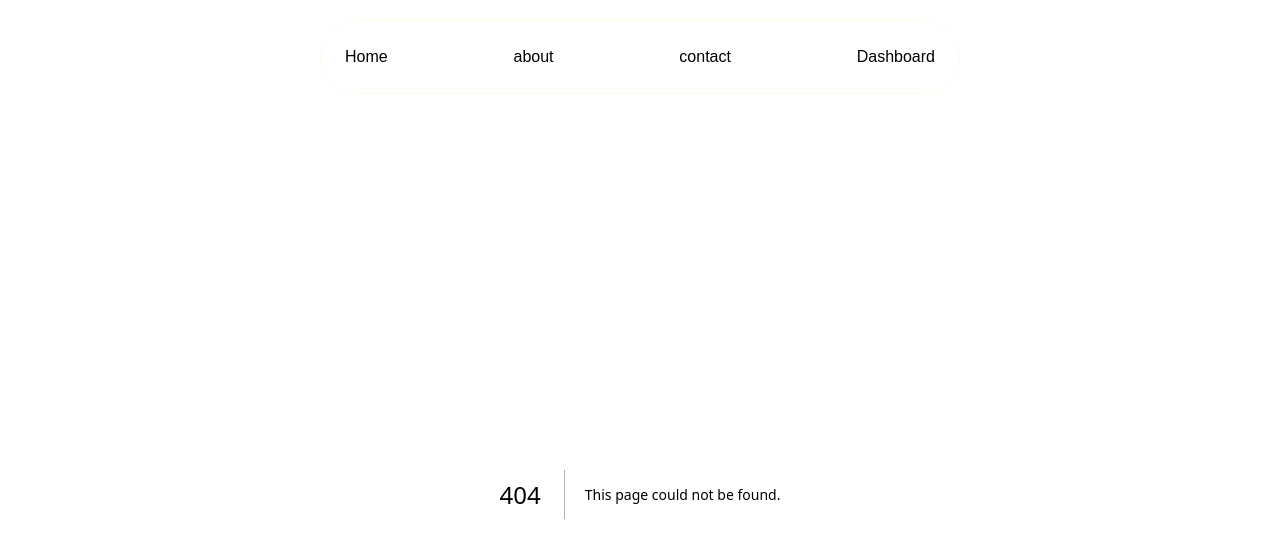
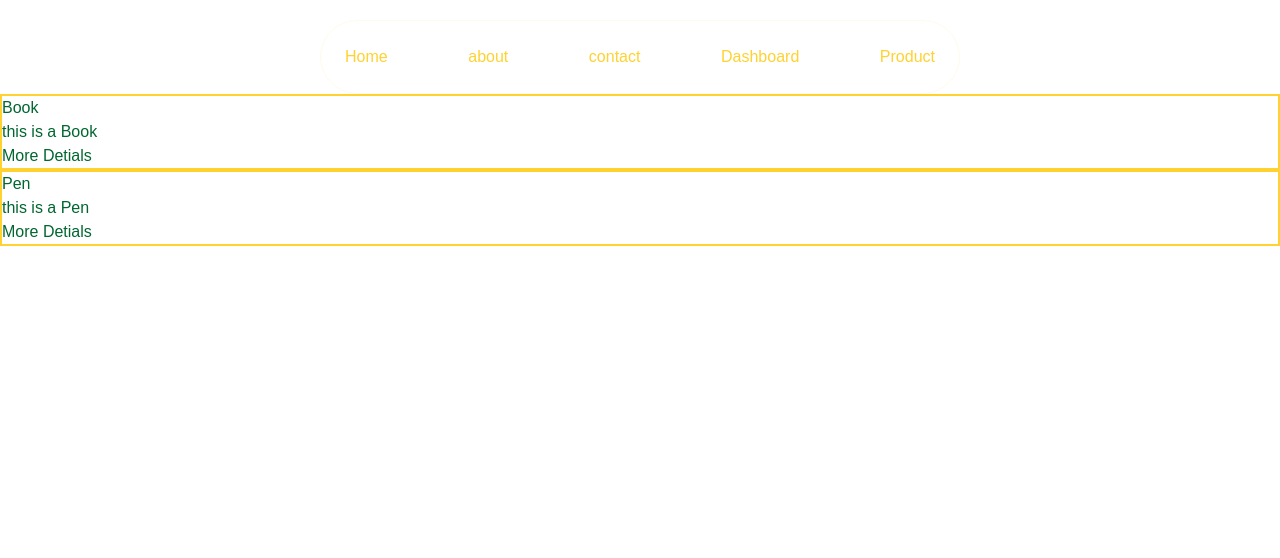
Before and after one commit to Favourof/next-april, a Next.js app: page /product in a window 1280 px wide. Before the commit this address had no page. Shown: the top 558 px of the page. Built offline with nearby package versions, Linux system fonts and the light colour scheme.

Commit message:
typescript

```diff
--- a/src/app/components/Navbar.tsx
+++ b/src/app/components/Navbar.tsx
@@ -7,6 +7,7 @@ const Navbar = () => {
     { title: "about", route: "about" },
     { title: "contact", route: "contact" },
     { title: "Dashboard", route: "dashboard" },
+    { title: "Product", route: "product" },
   ];
   return (
     <div>
@@ -14,7 +15,7 @@ const Navbar = () => {
         {links.map((link, i) => (
           <Link
             href={link.route}
-            className="hover:bg-white hover:text-black p-2 rounded-full cursor-pointer "
+            className="hover:bg-white text-amber-300 hover:text-black p-2 rounded-full cursor-pointer "
             key={i}
           >
             {link.title}
--- /dev/null
+++ b/src/app/product/[id]/page.tsx
@@ -0,0 +1,14 @@
+import React from "react";
+
+const page = async ({ params }) => {
+  const { id } = await params;
+  console.log(id, "here i");
+
+  return (
+    <div>
+      <p>More dtailes page</p>
+    </div>
+  );
+};
+
+export default page;
--- /dev/null
+++ b/src/app/product/page.tsx
@@ -0,0 +1,22 @@
+import Link from "next/link";
+import React from "react";
+
+const ProductPage = () => {
+  const arr = [
+    { title: "Book", description: "this is a Book" },
+    { title: "Pen", description: "this is a Pen" },
+  ];
+  return (
+    <div>
+      {arr.map((item, i) => (
+        <div className="border-2 border-amber-300 text-green-800" key={i}>
+          <p>{item.title}</p>
+          <p>{item.description}</p>
+          <Link href={`/product/${i}`}>More Detials</Link>
+        </div>
+      ))}
+    </div>
+  );
+};
+
+export default ProductPage;
```
